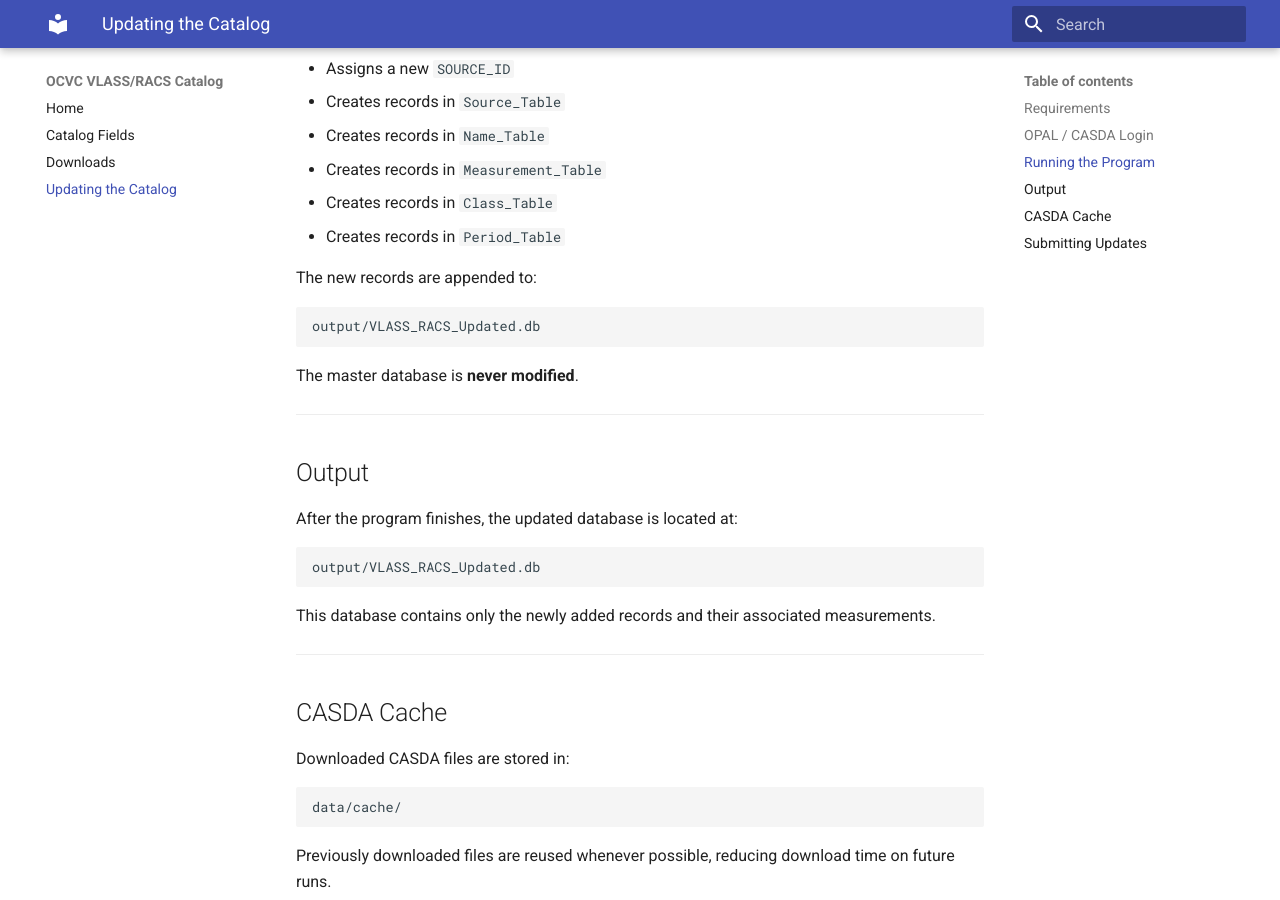
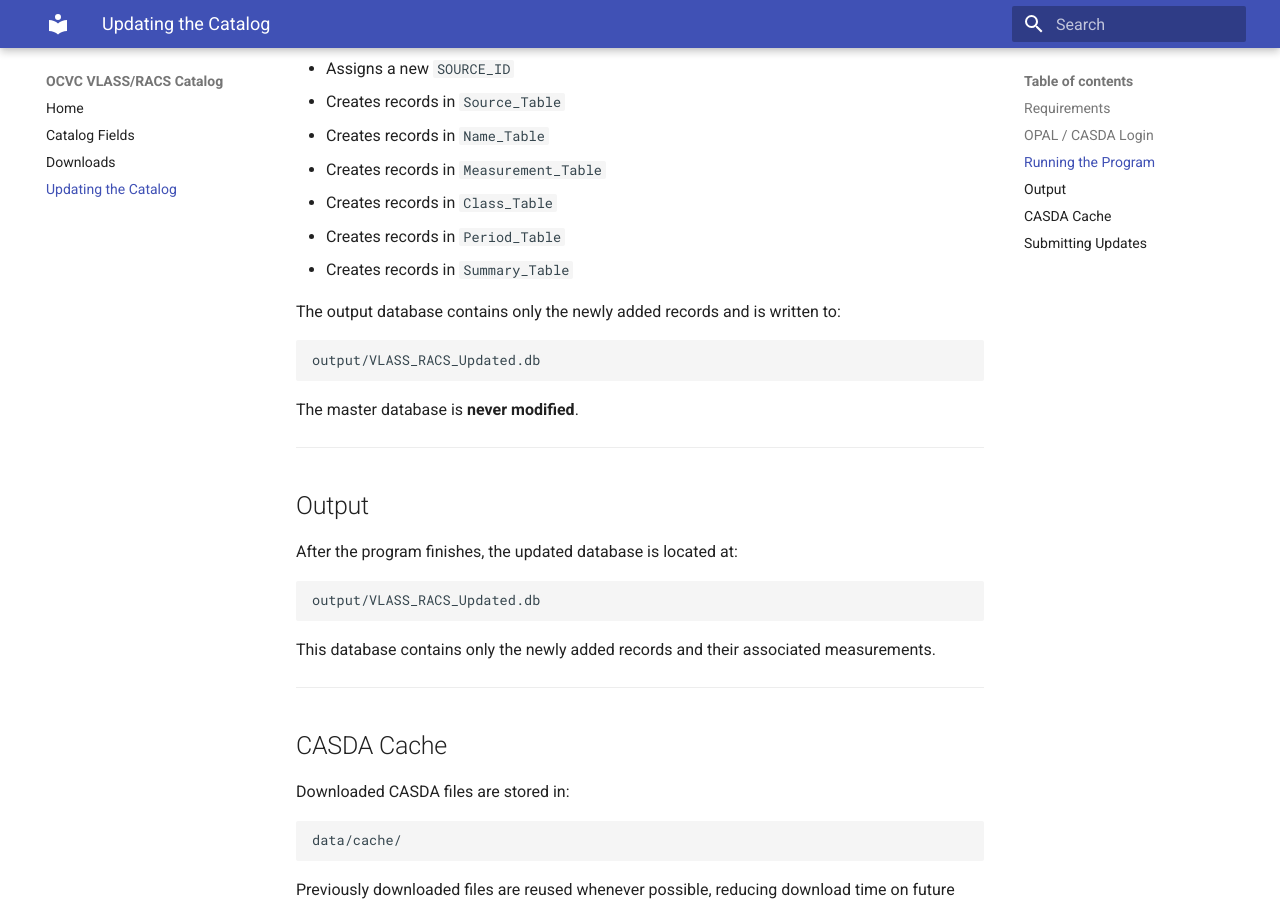
Before and after one commit to jprenderg/OcvcVlassRacs, an MkDocs documentation site: the page built from docs/updating.md, in a window 1280 px wide and 900 px high, scrolled down 1590 px. Built offline with MkDocs 1.6.1 and Material for MkDocs 9.7.7, drawn with Linux system fonts in a browser that asks for light colours.

Commit message:
Updated webpage

````diff
--- a/docs/updating.md
+++ b/docs/updating.md
@@ -68,8 +68,9 @@ The program automatically:
 - Creates records in `Measurement_Table`
 - Creates records in `Class_Table`
 - Creates records in `Period_Table`
+- Creates records in `Summary_Table`
 
-The new records are appended to:
+The output database contains only the newly added records and is written to:
 
 ```text
 output/VLASS_RACS_Updated.db
````
Also changed, not shown: site/search/search_index.json, site/sitemap.xml, site/updating/index.html, 2 other files.
